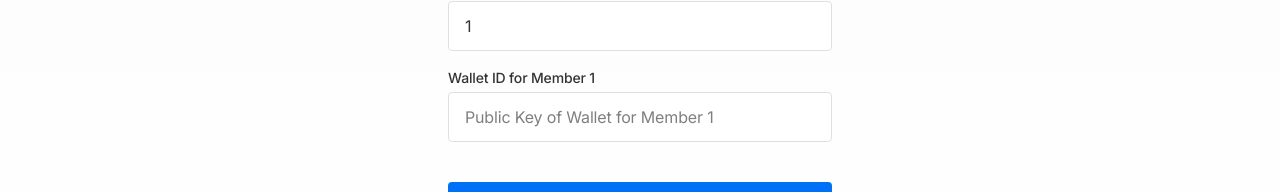
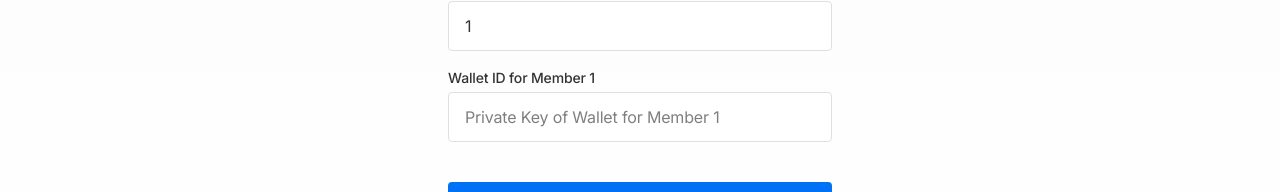
Before and after one commit to to-eth-is-human/ethindia-hack2023, a Next.js app: page /onboardingorgs in a window 1280 px wide. Shown: the part 460-652 px from the top of the page. Built offline with nearby package versions, Linux system fonts and the light colour scheme.

Commit message:
UI Fixes, SSR

```diff
--- a/app/(auth)/onboardingorgs/page.tsx
+++ b/app/(auth)/onboardingorgs/page.tsx
@@ -31,7 +31,7 @@ export default function SignUp() {
             id={`walletID-${index}`}
             type="text"
             className="form-input w-full text-gray-800"
-            placeholder={`Public Key of Wallet for Member ${index + 1}`}
+            placeholder={`Private Key of Wallet for Member ${index + 1}`}
             value={walletIDs[index]}
             onChange={(event) => handleWalletIDChange(index, event)}
             required
--- a/app/(auth)/signin/page.tsx
+++ b/app/(auth)/signin/page.tsx
@@ -5,13 +5,11 @@ import { ethers, BrowserProvider, Eip1193Provider } from "ethers";
 import { GelatoRelayPack } from '@safe-global/relay-kit'
 import RPC from "../../web3RPC";
 import { MetaTransactionData, MetaTransactionOptions } from '@safe-global/safe-core-sdk-types'
-import { useState, useEffect } from 'react';
-import { createContext, useContext } from 'react';
+import { useState, useEffect, createContext, useContext } from 'react';
 
 
 import Image from 'next/image'
 import SafeLogo from '@/public/images/safe_logo.png'
-
 
 
 export default function SignIn() {
--- a/components/features.tsx
+++ b/components/features.tsx
@@ -133,7 +133,7 @@ export default function Features() {
                   >
                     <div className="relative inline-flex flex-col">
                       <Image className="md:max-w-none mx-auto rounded" src={FeaturesBg} width={500} height="462" alt="Features bg" />
-                      <Image className="md:max-w-none absolute w-full left-0 transform animate-float" src={FeaturesElement} width={500} height="44" alt="Element" style={{ top: '30%' }} />
+
                     </div>
                   </Transition>
                   {/* Item 3 */}
@@ -152,7 +152,7 @@ export default function Features() {
                   >
                     <div className="relative inline-flex flex-col">
                       <Image className="md:max-w-none mx-auto rounded" src={FeaturesBg} width={500} height="462" alt="Features bg" />
-                      <Image className="md:max-w-none absolute w-full left-0 transform animate-float" src={FeaturesElement} width={500} height="44" alt="Element" style={{ top: '30%' }} />
+
                     </div>
                   </Transition>
                 </div>
```
Also changed, not shown: app/(default)/layout.tsx (renamed from app/default/layout.tsx), app/(default)/page.tsx (renamed from app/default/page.tsx).
